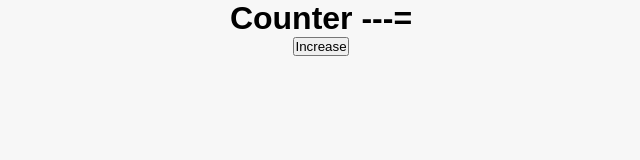
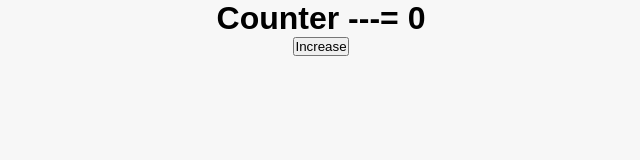
Before and after one commit to MamadTaheri/react-training, a React (Create React App) app: page / in a window 1280 px wide. Shown: the top 160 px of the page, without its empty margins (319-959 px from the left). Built offline with nearby package versions, Linux system fonts and the light colour scheme.

Commit message:
using increase action in component

```diff
--- a/src/components/Counter.js
+++ b/src/components/Counter.js
@@ -1,10 +1,16 @@
 import React from 'react';
+import { increaseCounterAction } from '../redux/counter/counterAction';
+import { useDispatch, useSelector } from 'react-redux';
 
 const Counter = () => {
+
+    const counter = useSelector(state => state.counter);
+    const dispatch = useDispatch();
+
     return (
         <div>
-            <h1>Counter ---= </h1>
-            <button>Increase</button>
+            <h1>Counter ---= {counter} </h1>
+            <button onClick={() => {dispatch(increaseCounterAction())}}>Increase</button>
         </div>
     );
 };
```
